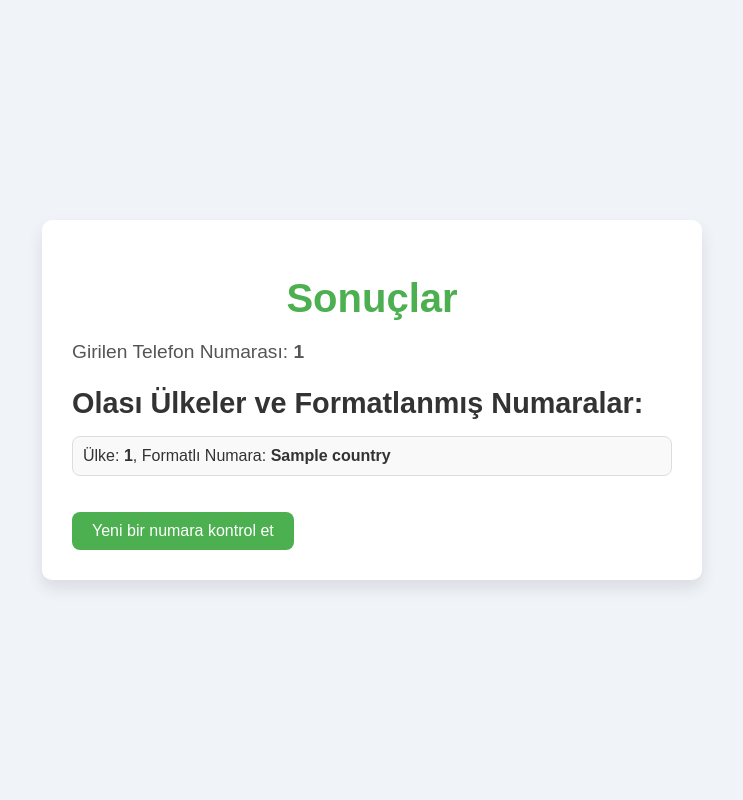
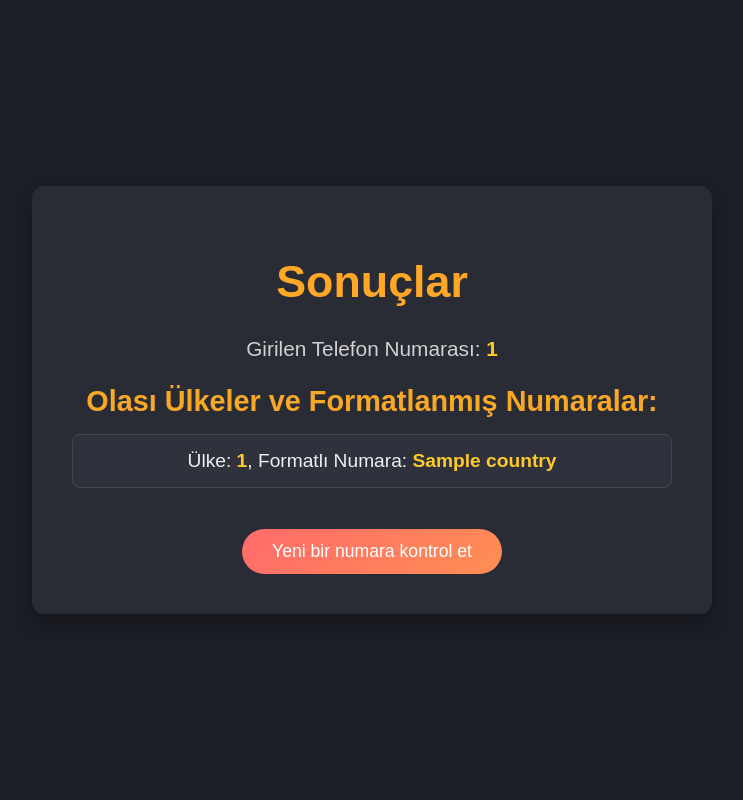
Before and after one commit to dogukankomurcu/areacodeai, a Flask app: template templates/result.html in a window 1280 px wide. Shown: the whole page, without its empty margins (268-1011 px from the left). Run offline with Flask 3, Linux system fonts and the light colour scheme; the template is opened without the code that fills it: most values are stand-ins (such as "Sample title", 1, 10 or a date in 2020); parts of the project's set-up code (start-up, migrations or seed data) failed here and were passed over.

Commit message:
Listeyi düzenleme

```diff
--- a/templates/result.html
+++ b/templates/result.html
@@ -7,9 +7,9 @@
     <title>Sonuç</title>
     <style>
         body {
-            font-family: 'Arial', sans-serif;
-            background-color: #f0f4f8;
-            color: #333;
+            font-family: 'Poppins', sans-serif;
+            background-color: #1d1f27;
+            color: #f0f0f0;
             margin: 0;
             padding: 0;
             display: flex;
@@ -19,25 +19,27 @@
         }
 
         h1 {
-            color: #4CAF50;
-            font-size: 2.5rem;
+            color: #FFA726;
+            font-size: 2.8rem;
             text-align: center;
-            margin-bottom: 20px;
+            margin-bottom: 30px;
+            font-weight: 600;
         }
 
         .result-container {
-            background-color: #fff;
-            padding: 30px;
-            border-radius: 10px;
-            box-shadow: 0 8px 16px rgba(0, 0, 0, 0.1);
+            background-color: #292b35;
+            padding: 40px;
+            border-radius: 12px;
+            box-shadow: 0 10px 20px rgba(0, 0, 0, 0.3);
             max-width: 600px;
             width: 100%;
+            text-align: center;
         }
 
         p {
-            font-size: 1.2rem;
+            font-size: 1.3rem;
             margin-bottom: 20px;
-            color: #555;
+            color: #d1d1d1;
         }
 
         ul {
@@ -46,35 +48,47 @@
         }
 
         ul li {
-            background-color: #f9f9f9;
-            border: 1px solid #ddd;
-            padding: 10px;
-            margin-bottom: 10px;
+            background-color: #2f323d;
+            border: 1px solid #434750;
+            padding: 15px;
+            margin-bottom: 12px;
             border-radius: 8px;
-            color: #333;
+            color: #f0f0f0;
+            font-size: 1.2rem;
+            transition: transform 0.2s ease;
+        }
+
+        ul li:hover {
+            transform: translateY(-3px);
+            background-color: #3b3f4a;
         }
 
         a {
             display: inline-block;
             text-decoration: none;
-            background-color: #4CAF50;
+            background: linear-gradient(135deg, #ff6b6b, #ff8e53);
             color: white;
-            padding: 10px 20px;
-            font-size: 1rem;
-            border-radius: 8px;
-            text-align: center;
-            margin-top: 20px;
-            transition: background-color 0.3s ease;
+            padding: 12px 30px;
+            font-size: 1.1rem;
+            border-radius: 50px;
+            margin-top: 25px;
+            transition: background 0.3s ease;
+            font-weight: 500;
         }
 
         a:hover {
-            background-color: #45a049;
+            background: linear-gradient(135deg, #ff8e53, #ff6b6b);
         }
 
         h2 {
-            color: #333;
+            color: #f9a825;
             font-size: 1.8rem;
             margin-bottom: 15px;
+            font-weight: 600;
+        }
+
+        strong {
+            color: #ffca28;
         }
     </style>
 </head>
```
Also changed, not shown: templates/index.html (+9 -1 lines).
